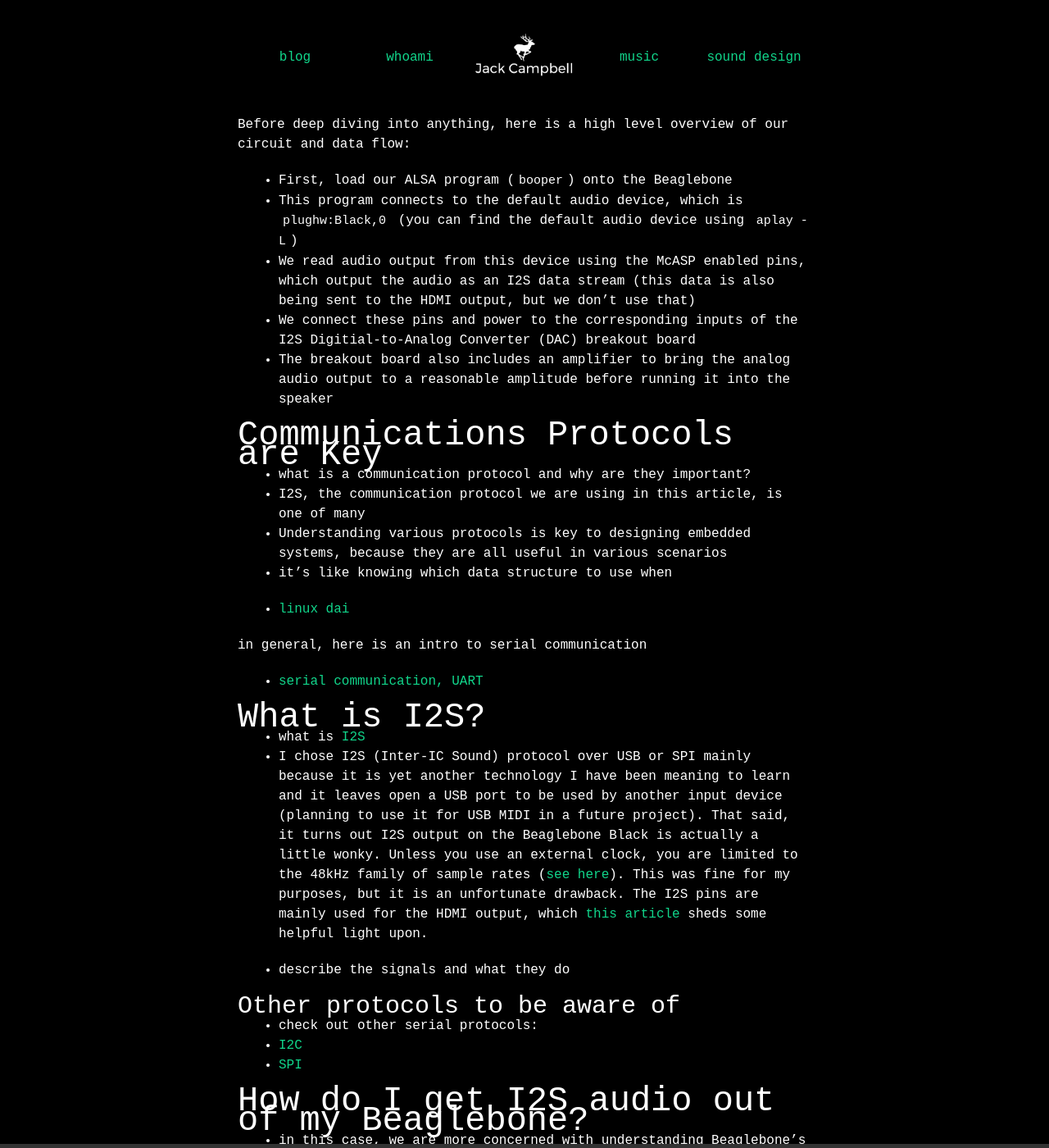
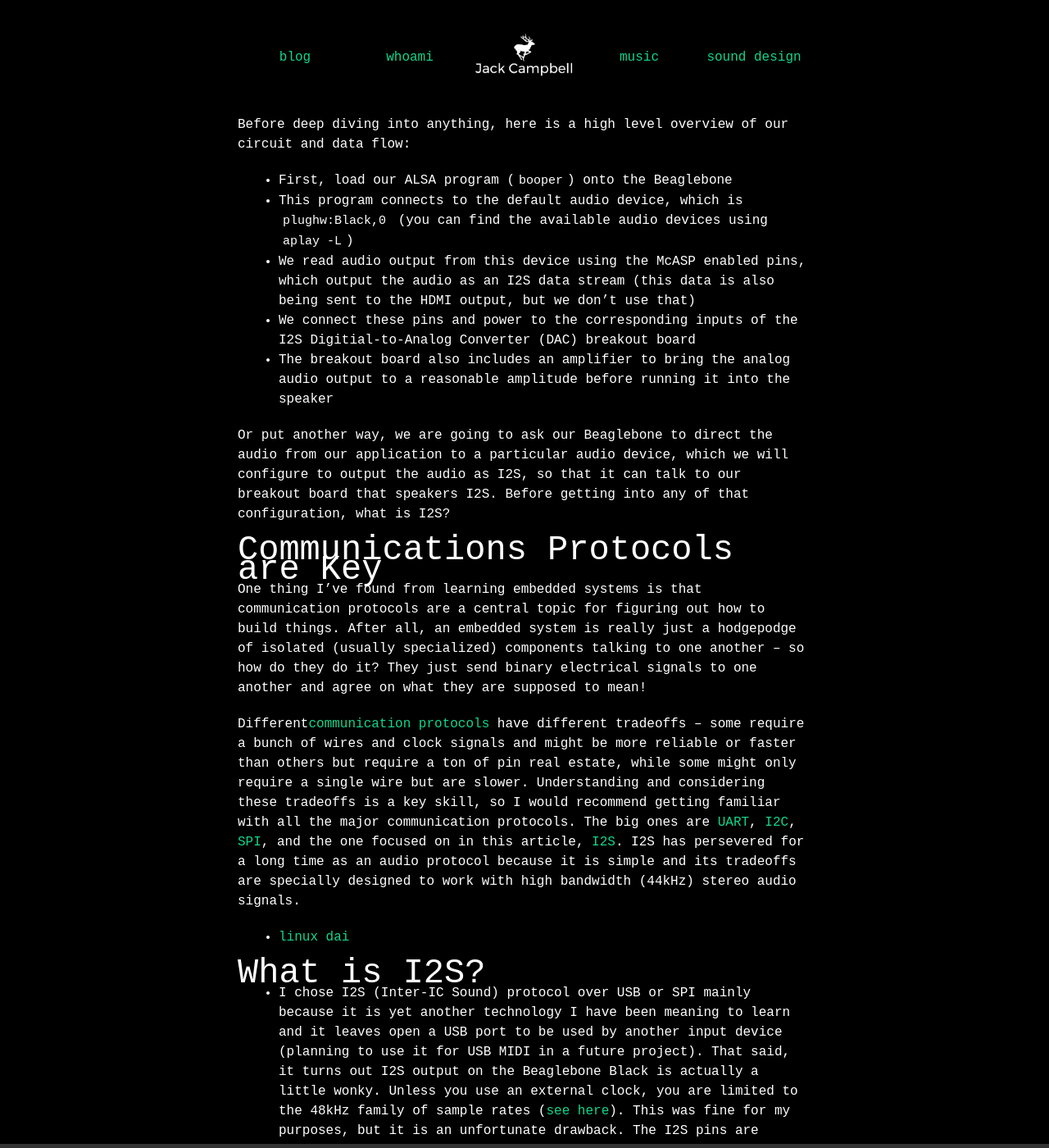
Before and after one commit to jcampbellcodes/jcampbellcodes_og.github.io, a Jekyll site: the page built from notes/2020-7-10-developingembeddedlinuxaudioapplications2.markdown, in a window 1280 px wide and 1400 px high, scrolled down 821 px. Shown: the whole window at 82% size. Built offline with Jekyll 4.4.1, drawn with Linux system fonts in a browser that asks for light colours; nearby versions of some CDN libraries.

Commit message:
notes on comm protocols

```diff
--- a/notes/2020-7-10-developingembeddedlinuxaudioapplications2.markdown
+++ b/notes/2020-7-10-developingembeddedlinuxaudioapplications2.markdown
@@ -32,25 +32,33 @@ you may end up needing to start the bring up process all over.
 
 Before deep diving into anything, here is a high level overview of our circuit and data flow:
 - First, load our ALSA program (`booper`) onto the Beaglebone
-- This program connects to the default audio device, which is `plughw:Black,0` (you can find the default audio device using `aplay -L`)
+- This program connects to the default audio device, which is `plughw:Black,0` (you can find the available audio devices using `aplay -L`)
 - We read audio output from this device using the McASP enabled pins, which output the audio as an I2S data stream (this data is also being sent to the HDMI output, but we don't use that)
 - We connect these pins and power to the corresponding inputs of the I2S Digitial-to-Analog Converter (DAC) breakout board
 - The breakout board also includes an amplifier to bring the analog audio output to a reasonable amplitude before running it into the speaker
 
+Or put another way, we are going to ask our Beaglebone to direct the audio from our application to a particular audio device, which we will configure to output the
+audio as I2S, so that it can talk to our breakout board that speakers I2S. Before getting into any of that configuration, what is I2S?
+
 ## Communications Protocols are Key
 
-- what is a communication protocol and why are they important?
-- I2S, the communication protocol we are using in this article, is one of many
-- Understanding various protocols is key to designing embedded systems, because they are all useful in various scenarios
-- it's like knowing which data structure to use when
+One thing I've found from learning embedded systems is that communication protocols are a central topic for figuring out how to build things.
+After all, an embedded system is really just a hodgepodge of isolated (usually specialized) components talking to one another -- so how
+do they do it? They just send binary electrical signals to one another and agree on what they are supposed to mean!
+
+Different[communication protocols](https://learn.sparkfun.com/tutorials/serial-communication) have different tradeoffs --
+some require a bunch of wires and clock signals and might be more reliable or faster than others but require a ton of pin real estate,
+while some might only require a single wire but are slower. Understanding and considering these tradeoffs is a key skill, so I would
+recommend getting familiar with all the major communication protocols. The big ones are [UART](https://learn.sparkfun.com/tutorials/serial-communication),
+[I2C](https://learn.sparkfun.com/tutorials/i2c/all), [SPI](https://learn.sparkfun.com/tutorials/serial-peripheral-interface-spi/all), and the
+one focused on in this article, [I2S](https://hackaday.com/2019/04/18/all-you-need-to-know-about-i2s/). I2S has persevered for a long time
+as an audio protocol because it is simple and its tradeoffs are specially designed to work with high bandwidth (44kHz) stereo audio signals.
+
 
 - [linux dai](https://www.kernel.org/doc/html/v4.10/sound/soc/dai.html)
 
-in general, here is an intro to serial communication
-- [serial communication, UART](https://learn.sparkfun.com/tutorials/serial-communication)
+## What is I2S?
 
-## What is I2S?
-- what is [I2S](https://hackaday.com/2019/04/18/all-you-need-to-know-about-i2s/)
 - I chose I2S (Inter-IC Sound) protocol over USB or SPI mainly because it is yet another technology I have been meaning to learn and it leaves open
 a USB port to be used by another input device (planning to use it for USB MIDI in a future project). That
 said, it turns out I2S output on the Beaglebone Black is actually a little wonky. Unless you use an
@@ -61,11 +69,6 @@ helpful light upon.
 
 - describe the signals and what they do
 
-### Other protocols to be aware of
-
-- check out other serial protocols:
-- [I2C](https://learn.sparkfun.com/tutorials/i2c/all)
-- [SPI](https://learn.sparkfun.com/tutorials/serial-peripheral-interface-spi/all)
 
 ## How do I get I2S audio out of my Beaglebone?
 - in this case, we are more concerned with understanding Beaglebone's processor, the AM335x
```
